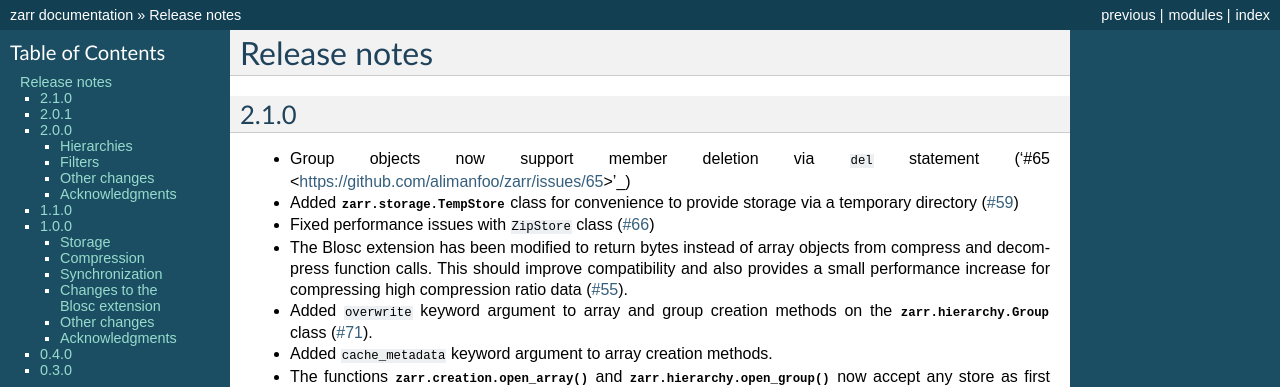
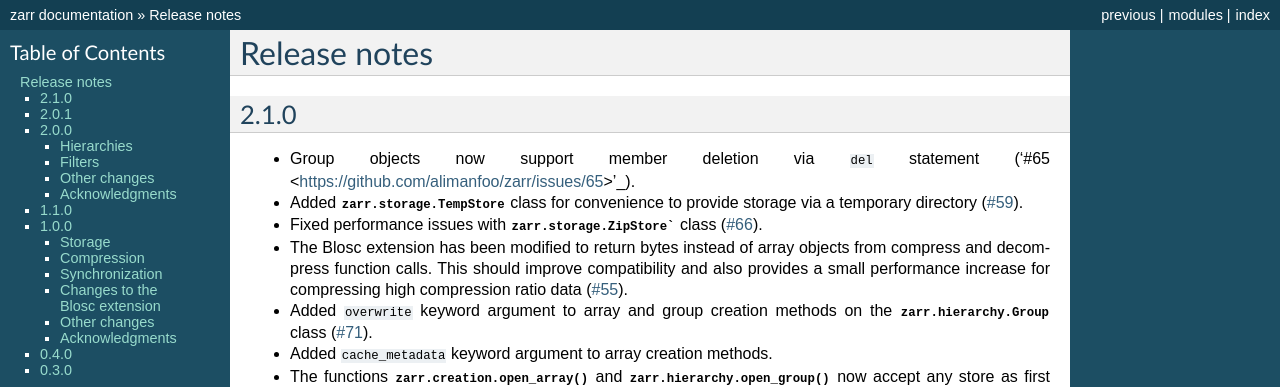
Before and after one commit to enthusiastdev121/zarr-python, a Sphinx documentation site: the page built from docs/release.rst, in a window 1280 px wide and 900 px high. Shown: the top 387 px of the window. Built offline with Sphinx 7.4.7, drawn with Linux system fonts in a browser that asks for light colours; the version number could not be read and is left out.

Commit message:
edit release notes

```diff
--- a/docs/release.rst
+++ b/docs/release.rst
@@ -7,12 +7,12 @@ Release notes
 -----
 
 * Group objects now support member deletion via ``del`` statement
-  ('#65 <https://github.com/alimanfoo/zarr/issues/65>'_)
+  ('#65 <https://github.com/alimanfoo/zarr/issues/65>'_).
 * Added :class:`zarr.storage.TempStore` class for convenience to provide
   storage via a temporary directory
-  (`#59 <https://github.com/alimanfoo/zarr/issues/59>`_)
-* Fixed performance issues with ``ZipStore`` class
-  (`#66 <https://github.com/alimanfoo/zarr/issues/27>`_)
+  (`#59 <https://github.com/alimanfoo/zarr/issues/59>`_).
+* Fixed performance issues with :class:`zarr.storage.ZipStore`` class
+  (`#66 <https://github.com/alimanfoo/zarr/issues/27>`_).
 * The Blosc extension has been modified to return bytes instead of array
   objects from compress and decompress function calls. This should
   improve compatibility and also provides a small performance increase for
```
